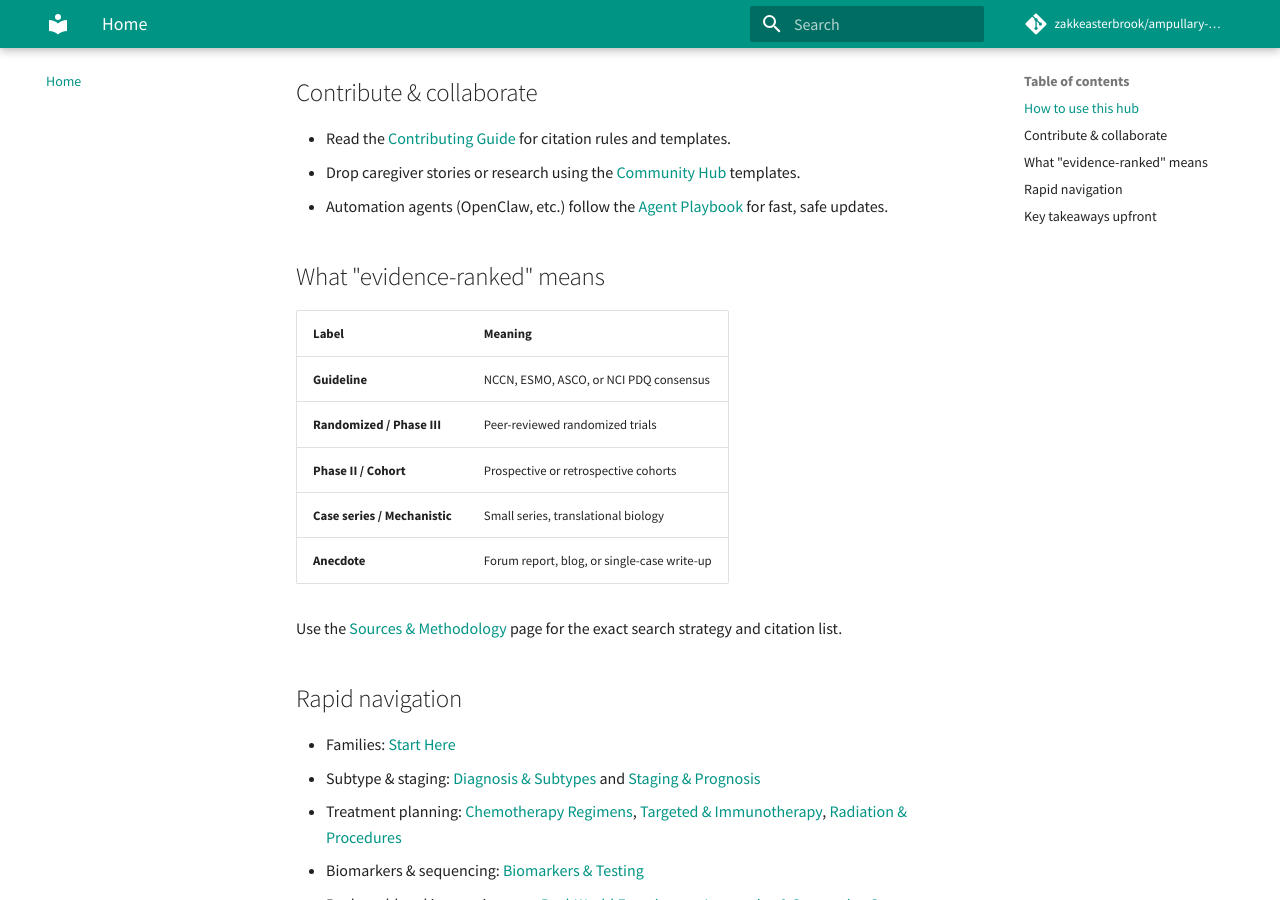
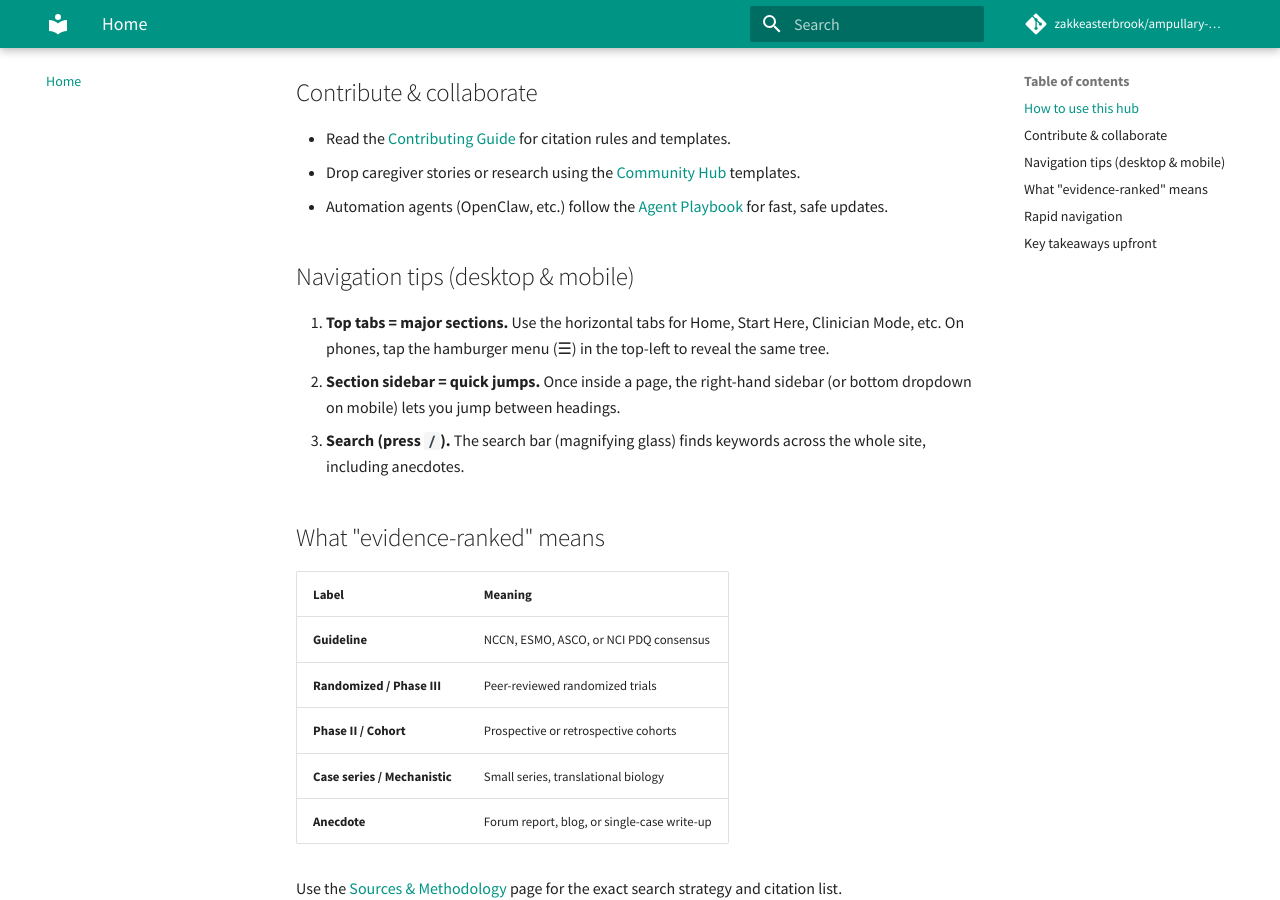
Before and after one commit to zakkeasterbrook/ampullary-duodenal-cancer-research-hub, an MkDocs documentation site: the page built from docs/index.md, in a window 1280 px wide and 900 px high, scrolled down 664 px. Built offline with MkDocs 1.6.1 and Material for MkDocs 9.7.7, drawn with Linux system fonts in a browser that asks for light colours; comment, search, counter and statistics services are not loaded.

Commit message:
docs: highlight navigation + maintainer credit

```diff
--- a/docs/index.md
+++ b/docs/index.md
@@ -17,6 +17,12 @@
 - Read the [Contributing Guide](../CONTRIBUTING.md) for citation rules and templates.
 - Drop caregiver stories or research using the [Community Hub](community/README.md) templates.
 - Automation agents (OpenClaw, etc.) follow the [Agent Playbook](AGENT_PLAYBOOK.md) for fast, safe updates.
+
+## Navigation tips (desktop & mobile)
+
+1. **Top tabs = major sections.** Use the horizontal tabs for Home, Start Here, Clinician Mode, etc. On phones, tap the hamburger menu (☰) in the top-left to reveal the same tree.
+2. **Section sidebar = quick jumps.** Once inside a page, the right-hand sidebar (or bottom dropdown on mobile) lets you jump between headings.
+3. **Search (press `/`).** The search bar (magnifying glass) finds keywords across the whole site, including anecdotes.
 
 ## What "evidence-ranked" means
 
```
Also changed, not shown: README.md (+3 -0 lines).
